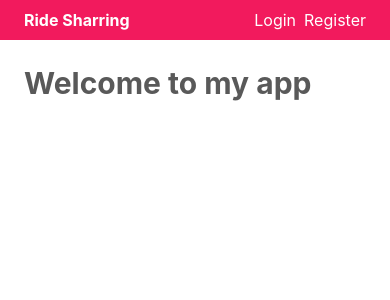
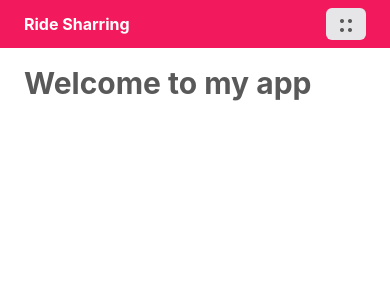
Before and after one commit to azizkhoso/ride-sharring, a React (Create React App) app: page / in a window 390 px wide. Shown: the top 300 px of the page. Built offline with nearby package versions, Linux system fonts and the light colour scheme.

Commit message:
feat: add admin login and mobile menu

```diff
--- a/src/components/Navbar.tsx
+++ b/src/components/Navbar.tsx
@@ -1,15 +1,98 @@
-import { Box, HStack, Spacer, Text } from '@chakra-ui/react';
+import {
+  Box,
+  Button,
+  Drawer,
+  DrawerBody,
+  DrawerCloseButton,
+  DrawerContent,
+  DrawerHeader,
+  DrawerOverlay,
+  HStack,
+  Spacer,
+  Text,
+  VStack,
+  useDisclosure,
+} from '@chakra-ui/react';
 import useAuth from '../hooks/useAuth';
 import { Link } from 'react-router-dom';
+import { Case, Default, Switch, When } from 'react-if';
 
-const links = [
-  { title: 'Login', link: '/login', isPublic: true },
-  { title: 'Register', link: '/register', isPublic: true },
-  { title: 'Dashboard', link: '/dashboard' },
+const publicLinks = [
+  { title: 'Login', link: '/login' },
+  { title: 'Register', link: '/register' },
 ];
 
+const userLinks = [{ title: 'Dashboard', link: '/dashboard' }];
+
+const adminLinks = [{ title: 'Dashboard', link: '/admin' }];
+
+const MobileMenu = (props: { isOpen: boolean; onClose: () => void }) => {
+  const { user, isAdmin } = useAuth();
+  return (
+    <Drawer placement="left" isOpen={props.isOpen} onClose={props.onClose}>
+      <DrawerOverlay />
+      <DrawerContent>
+        <DrawerHeader fontWeight="medium">
+          <Box className="flex items-center" gap={6}>
+            <Box as={Link} to="/" className="link">
+              <Text color="primary.500" fontWeight="bold" my="auto">
+                Ride Sharring
+              </Text>
+            </Box>
+          </Box>
+        </DrawerHeader>
+        <DrawerCloseButton onClick={props.onClose} />
+        <DrawerBody as={VStack} align="flex-start" spacing={6} pt="60px">
+          <Switch>
+            <Case condition={isAdmin}>
+              {adminLinks.map((lnk) => (
+                <Text
+                  as={Link}
+                  to={lnk.link}
+                  key={lnk.title}
+                  fontSize="xl"
+                  alignSelf="center"
+                >
+                  {lnk.title}
+                </Text>
+              ))}
+            </Case>
+            <Case condition={Boolean(user)}>
+              {userLinks.map((lnk) => (
+                <Text
+                  as={Link}
+                  to={lnk.link}
+                  key={lnk.title}
+                  fontSize="xl"
+                  alignSelf="center"
+                >
+                  {lnk.title}
+                </Text>
+              ))}
+            </Case>
+            <Default>
+              {publicLinks.map((lnk) => (
+                <Text
+                  as={Link}
+                  to={lnk.link}
+                  key={lnk.title}
+                  fontSize="xl"
+                  alignSelf="center"
+                >
+                  {lnk.title}
+                </Text>
+              ))}
+            </Default>
+          </Switch>
+        </DrawerBody>
+      </DrawerContent>
+    </Drawer>
+  );
+};
+
 export default function Navbar() {
-  const { user } = useAuth();
+  const { user, isAdmin, logout } = useAuth();
+  const { isOpen, onClose, onOpen } = useDisclosure();
   return (
     <Box
       pos="fixed"
@@ -19,19 +102,51 @@ export default function Navbar() {
       px={6}
       py={2}
     >
-      <Text color="white" fontWeight="bold">
+      <Text color="white" fontWeight="bold" my="auto">
         Ride Sharring
       </Text>
       <Spacer />
-      <HStack>
-        {links
-          .filter((i) => !user === i.isPublic)
-          .map((lnk) => (
-            <Text as={Link} to={lnk.link} key={lnk.title} color="white">
-              {lnk.title}
-            </Text>
-          ))}
+      <HStack alignItems="center" display={{ base: 'none', lg: 'flex' }}>
+        <Switch>
+          <Case condition={isAdmin}>
+            {adminLinks.map((lnk) => (
+              <Text as={Link} to={lnk.link} key={lnk.title} color="white">
+                {lnk.title}
+              </Text>
+            ))}
+          </Case>
+          <Case condition={Boolean(user)}>
+            {userLinks.map((lnk) => (
+              <Text as={Link} to={lnk.link} key={lnk.title} color="white">
+                {lnk.title}
+              </Text>
+            ))}
+          </Case>
+          <Default>
+            {publicLinks.map((lnk) => (
+              <Text as={Link} to={lnk.link} key={lnk.title} color="white">
+                {lnk.title}
+              </Text>
+            ))}
+          </Default>
+        </Switch>
+        <When condition={isAdmin || Boolean(user)}>
+          <Button variant="solid" onClick={() => logout()}>
+            Logout
+          </Button>
+        </When>
       </HStack>
+      <Button
+        variant="solid"
+        onClick={() => onOpen()}
+        fontSize="2xl"
+        fontWeight="bold"
+        size="sm"
+        display={{ base: 'flex', lg: 'none' }}
+      >
+        ::
+      </Button>
+      <MobileMenu isOpen={isOpen} onClose={onClose} />
     </Box>
   );
 }
--- a/src/hooks/useAuth.ts
+++ b/src/hooks/useAuth.ts
@@ -3,7 +3,9 @@ import { IUser } from '../models/User';
 
 interface IUseAuth {
   user: undefined | IUser;
+  isAdmin?: boolean;
   login: (usr: IUser) => any;
+  loginAdmin: () => any;
   logout: () => any;
 }
 
@@ -12,8 +14,11 @@ const useAuth = create<IUseAuth>((set) => ({
   login: (usr: IUser) => {
     set(() => ({ user: usr }));
   },
+  loginAdmin: () => {
+    set(() => ({ isAdmin: true }));
+  },
   logout: () => {
-    set((st) => ({ ...st, user: undefined }));
+    set((st) => ({ ...st, user: undefined, isAdmin: false }));
   },
 }));
 
--- /dev/null
+++ b/src/pages/AdminDashboard.tsx
@@ -0,0 +1,18 @@
+import React from 'react';
+import useAuth from '../hooks/useAuth';
+import { useNavigate } from 'react-router-dom';
+import { Box, Heading } from '@chakra-ui/react';
+
+export default function AdminDashboard() {
+  const { isAdmin } = useAuth();
+  const navigate = useNavigate();
+
+  React.useEffect(() => {
+    if (!isAdmin) navigate('/login', { replace: true });
+  }, [isAdmin, navigate]);
+  return (
+    <Box className="flex flex-col">
+      <Heading>Welcome Admin</Heading>
+    </Box>
+  );
+}
--- a/src/pages/Login.tsx
+++ b/src/pages/Login.tsx
@@ -1,5 +1,5 @@
 import React from 'react';
-import { Box, Heading } from '@chakra-ui/react';
+import { Box, Flex, Heading, Radio, RadioGroup } from '@chakra-ui/react';
 import * as yup from 'yup';
 import { useNavigate } from 'react-router-dom';
 
@@ -15,14 +15,20 @@ const loginSchema = yup.object({
 
 export default function Login() {
   const navigate = useNavigate();
-  const { login, user } = useAuth();
+  const { login, loginAdmin, user, isAdmin: isAdminLogged } = useAuth();
 
+  const [isAdmin, setAdmin] = React.useState(false);
   const [isLoading, setLoading] = React.useState(false);
   const [error, setError] = React.useState('');
 
   const handleLogin = async (data: { email: string; password: string }) => {
     setLoading(true);
     setError('');
+    if (isAdmin) {
+      if (data.email === 'admin@email.com' && data.password === '12345678')
+        loginAdmin();
+      else setError('Invalid admin credentials');
+    } else {
       const user = await User.find({ key: 'email', value: data.email });
       if (user[0]) {
         // user is found
@@ -30,18 +36,28 @@ export default function Login() {
           login(user[0] as IUser);
         } else setError('Incorrect password');
       } else setError('User not found');
+    }
     setLoading(false);
   };
 
   React.useEffect(() => {
+    if (isAdmin && isAdminLogged) navigate('/admin', { replace: true });
     if (user) navigate('/dashboard', { replace: true });
-  }, [user, navigate]);
+  }, [user, isAdmin, isAdminLogged, navigate]);
 
   return (
     <Box className="flex flex-col" w="full">
       <Heading textAlign="center" my={6}>
-        Login
+        Login as {isAdmin ? 'Admin' : 'User'}
       </Heading>
+      <Flex gap={4} w="fit-content" mx="auto">
+        <Radio isChecked={isAdmin} onChange={() => setAdmin(!isAdmin)}>
+          Admin
+        </Radio>
+        <Radio isChecked={!isAdmin} onChange={() => setAdmin(!isAdmin)}>
+          User
+        </Radio>
+      </Flex>
       <Error mt={2} message={error} />
       <Form
         fields={[
--- a/src/pages/index.tsx
+++ b/src/pages/index.tsx
@@ -1,9 +1,11 @@
 import { BrowserRouter, Routes, Route } from 'react-router-dom';
 import { Box, Heading, Stack, StackItem } from '@chakra-ui/react';
+
 import Navbar from '../components/Navbar';
 import Register from './Register';
 import Login from './Login';
 import Dashboard from './Dashboard';
+import AdminDashboard from './AdminDashboard';
 
 export default function Pages() {
   return (
@@ -22,7 +24,8 @@ export default function Pages() {
                 </Stack>
               }
             />
-            <Route path="/dashboard" element={<Dashboard />} />
+            <Route path="/dashboard/*" element={<Dashboard />} />
+            <Route path="/admin/*" element={<AdminDashboard />} />
             <Route path="/login" element={<Login />} />
             <Route path="/register" element={<Register />} />
           </Routes>
```
Lines whose indentation alone changed are shown as unchanged.
